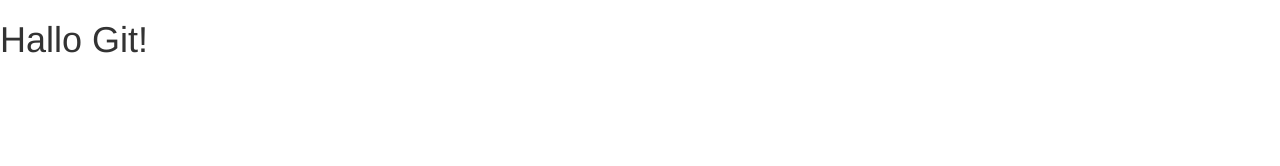
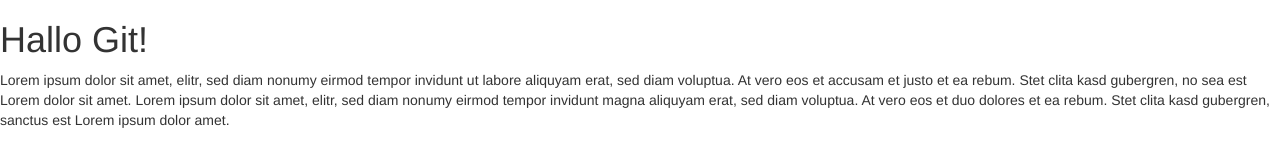
Before and after one commit to sl1m4k/test-webseite, a plain HTML site: page index.html in a window 1280 px wide. Drawn offline with nearby package versions, Linux system fonts and the light colour scheme.

Commit message:
Lorem-Ipsum Fülltext hinzugefügt

```diff
--- a/index.html
+++ b/index.html
@@ -10,6 +10,16 @@
     </head>
     <body>
         <h1>Hallo Git!</h1>
+        <p>
+        Lorem ipsum dolor sit amet, elitr, sed diam nonumy
+        eirmod tempor invidunt ut labore aliquyam erat, sed diam
+        voluptua. At vero eos et accusam et justo et ea rebum. Stet
+        clita kasd gubergren, no sea est Lorem dolor sit amet.
+        Lorem ipsum dolor sit amet, elitr, sed diam nonumy
+        eirmod tempor invidunt magna aliquyam erat, sed diam
+        voluptua. At vero eos et duo dolores et ea rebum. Stet
+        clita kasd gubergren, sanctus est Lorem ipsum dolor amet.
+        </p>
         <script src="https://ajax.googleapis.com/ajax/libs/jquery/1.11.1/jquery.min.js"></script>
         <script src="js/bootstrap.min.js"></script>
     </body>
```
